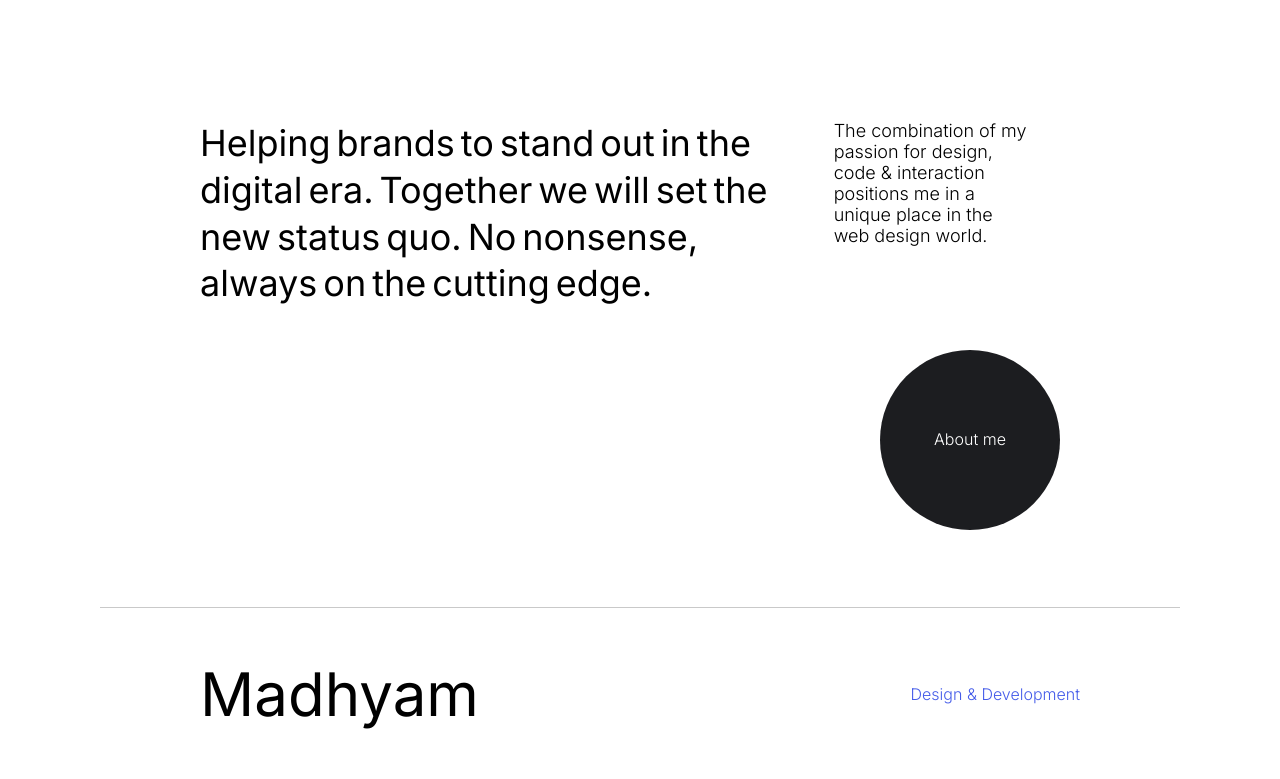
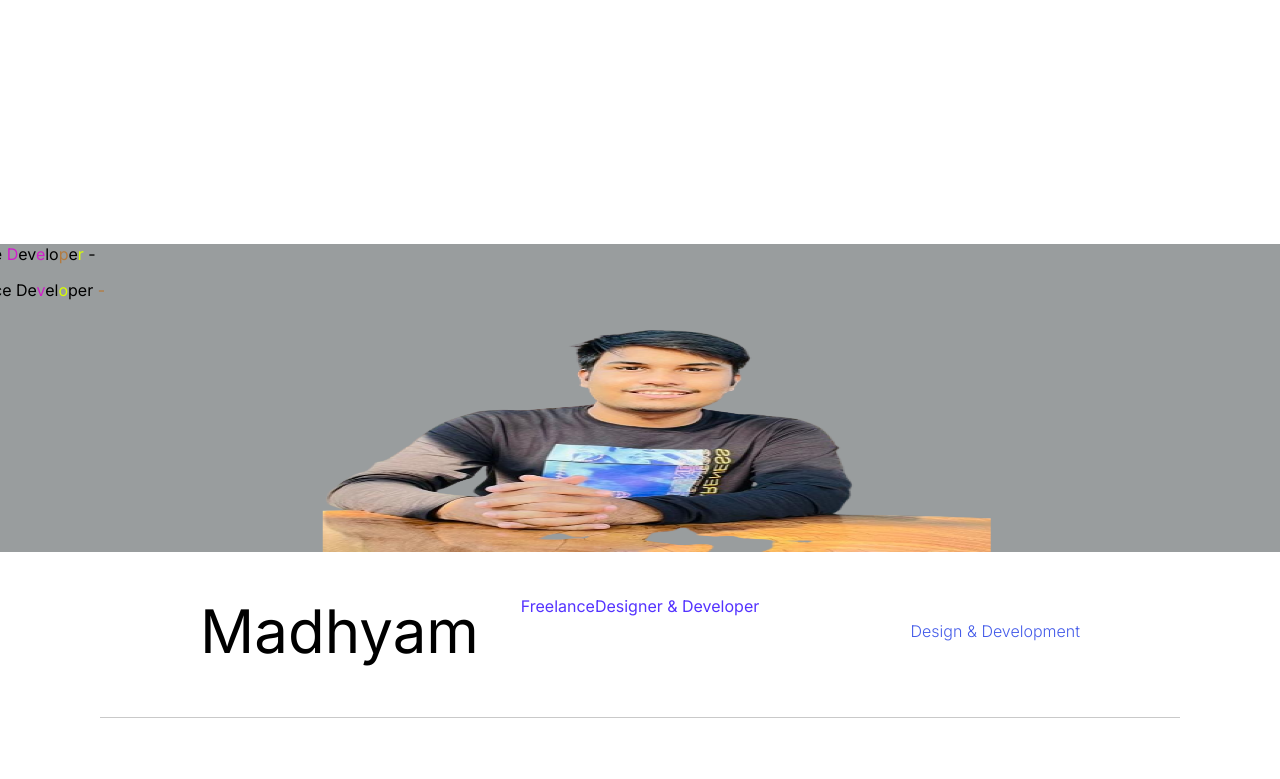
Before and after one commit to Madhyam123/Nextjs_Potofilio, a Next.js app: page / in a window 1280 px wide. Shown: the part 880-1659 px from the top of the page. Built offline with nearby package versions, Linux system fonts and the light colour scheme.

Commit message:
Update index.jsx

```diff
--- a/src/components/Description/index.jsx
+++ b/src/components/Description/index.jsx
@@ -1,31 +1,69 @@
-import styles from './style.module.scss';
-import { useInView, motion } from 'framer-motion';
-import { useRef } from 'react';
-import { slideUp, opacity } from './animation';
-import Rounded from '../../common/RoundedButton';
-function Index() {
+'use client'
+import Image from 'next/image'
+import styles from './style.module.scss'
+import { useRef, useLayoutEffect } from 'react';
+import gsap from 'gsap';
+import { ScrollTrigger } from 'gsap/all';
+import { slideUp } from './animation';
+import { motion } from 'framer-motion';
+import style1 from '../Landing/style1.css';
+export default function Home() {
 
-    const phrase = "Helping brands to stand out in the digital era. Together we will set the new status quo. No nonsense, always on the cutting edge.";
-    const description = useRef(null);
-    const isInView = useInView(description)
-    return (
-        <div ref={description} className={styles.description}>
-            <div className={styles.body}>
-                <p>
-                    {
-                        phrase.split(" ").map((word, index) => {
-                            return <span key={index} className={styles.mask}><motion.span variants={slideUp} custom={index} animate={isInView ? "open" : "closed"} key={index} >{word}</motion.span></span>
-                        })
-                    }
-                </p>
-                <motion.p variants={opacity} animate={isInView ? "open" : "closed"}>The combination of my passion for design, code & interaction positions me in a unique place in the web design world.</motion.p>
-                <div className="mobile-btn" data-scroll data-scroll-speed={0.1}>
-                    <Rounded className={styles.button}>
-                        <p>About me</p>
-                    </Rounded>
-                </div>
-            </div>
+  const firstText = useRef(null);
+  const secondText = useRef(null);
+  const slider = useRef(null);
+  let xPercent = 0;
+  let direction = -1;
+
+  useLayoutEffect( () => {
+    gsap.registerPlugin(ScrollTrigger);
+    gsap.to(slider.current, {
+      scrollTrigger: {
+        trigger: document.documentElement,
+        scrub: 0.25,
+        start: 0,
+        end: window.innerHeight,
+        onUpdate: e => direction = e.direction * -1
+      },
+      x: "-500px",
+    })
+    requestAnimationFrame(animate);
+  }, [])
+
+  const animate = () => {
+    if(xPercent < -100){
+      xPercent = 0;
+    }
+    else if(xPercent > 0){
+      xPercent = -100;
+    }
+    gsap.set(firstText.current, {xPercent: xPercent})
+    gsap.set(secondText.current, {xPercent: xPercent})
+    requestAnimationFrame(animate);
+    xPercent += 0.1 * direction;
+  }
+
+  return (
+    <motion.main variants={slideUp} initial="initial" animate="enter" className={styles.landing}>
+      <Image
+        priority={true}
+        src="/images/madhyam.jpg"
+        fill={true}
+        alt="background"
+      />
+      <div className={styles.sliderContainer}>
+        <div ref={slider} className={styles.slider}>
+          <p ref={firstText}>F<span className="color2">r</span>e<span className='color'>l</span>an<span className='color1'>c</span>e <span className="color2">D</span>ev<span className='color2'>e</span>lo<span className='color1'>p</span>e<span className='color'>r</span> -</p>
+          <p ref={secondText}>F<span className='color'>r</span>e<span className='color1'>e</span>la<span className='color2'>n</span>ce De<span className='color2'>v</span>el<span className='color'>o</span>per <span className='color1'>-</span></p>
         </div>
-    )
+      </div>
+      <div data-scroll data-scroll-speed={0.1} className={styles.description}>
+        {/* <svg width="9" height="9" viewBox="0 0 9 9" fill="none" xmlns="http://www.w3.org/2000/svg">
+          <path d="M8 8.5C8.27614 8.5 8.5 8.27614 8.5 8L8.5 3.5C8.5 3.22386 8.27614 3 8 3C7.72386 3 7.5 3.22386 7.5 3.5V7.5H3.5C3.22386 7.5 3 7.72386 3 8C3 8.27614 3.22386 8.5 3.5 8.5L8 8.5ZM0.646447 1.35355L7.64645 8.35355L8.35355 7.64645L1.35355 0.646447L0.646447 1.35355Z" fill="white"/>
+        </svg> */}
+        <p className='para'>Freelance</p>
+        <p className='para'>Designer & Developer</p>
+      </div>
+    </motion.main>
+  )
 }
-export default Index;
```
